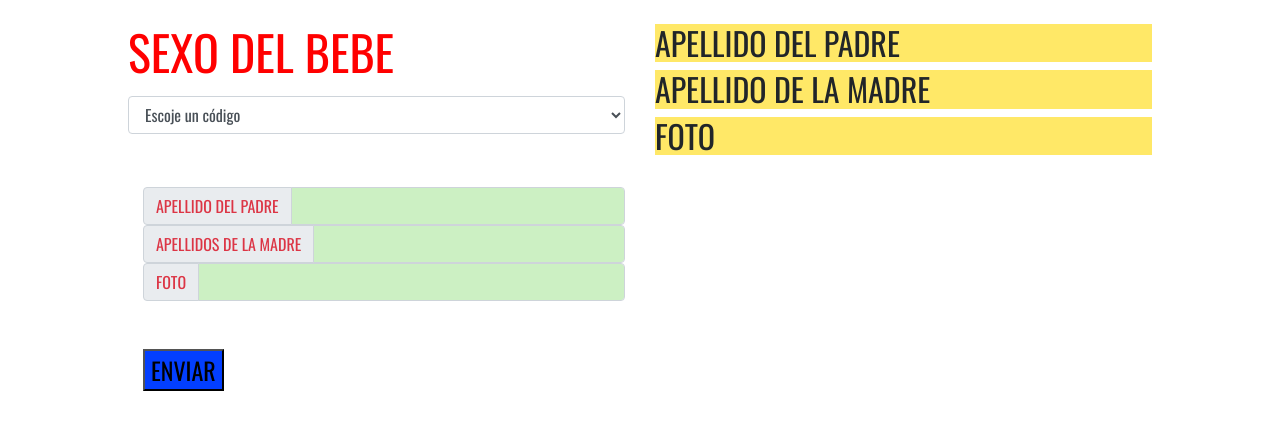
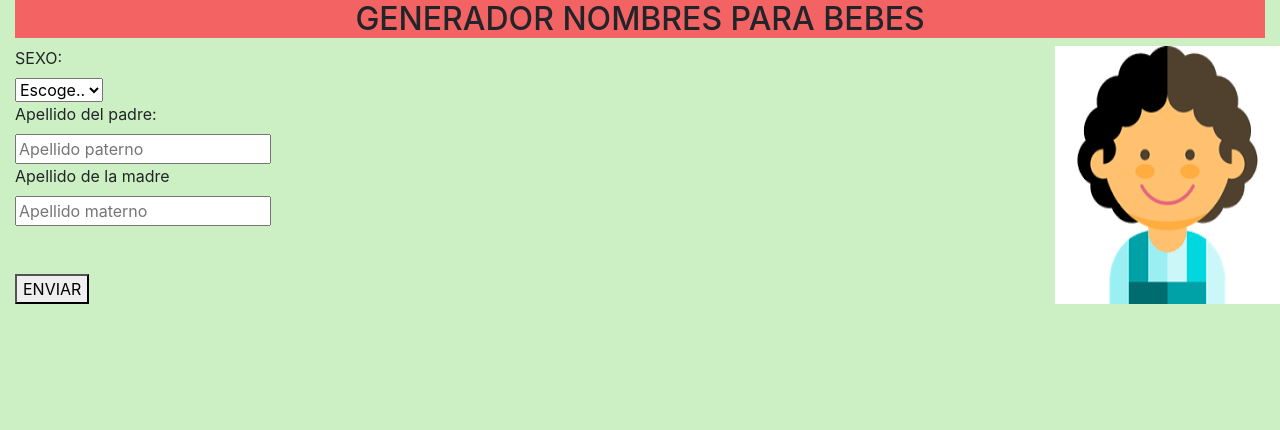
Before and after one commit to fede2021/NombresBebe, a website: page index.html in a window 1280 px wide. Drawn offline with nearby package versions, Linux system fonts and the light colour scheme.

Commit message:
Aquí ya funciona la foto de los bebés

```diff
--- a/estilos.css
+++ /dev/null
@@ -1,38 +0,0 @@
-body {
-  background-image: url();
-  background-size: cover;
-  margin: 8rem;
-  margin-top: 1rem;
-  font-family: 'Oswald', sans-serif;
-}
-
-.enviar {
-  background-color: #033fff;
-  font-size: 1.5rem;
-}
-
-h1 {
-  background-color: #f36363;
-  font-size: 3rem;
-  text-align: center;
-}
-
-h2 {
-  background-color: #ffe867;
-}
-
-label {
-  font-size: 3rem;
-  color: #ff0000;
-
-}
-
-#nombre1{
-  background-color: #ccf0c3;
-}
-#apellido1{
-  background-color: #ccf0c3;
-}
-#foto1{
-  background-color: #ccf0c3;
-}
--- a/index.html
+++ b/index.html
@@ -10,67 +10,42 @@
   <!-- Bootstrap CSS -->
   <link href="https://fonts.googleapis.com/css?family=Gloria+Hallelujah|Lobster|Oswald|Righteous" rel="stylesheet">
   <link rel="stylesheet" href="https://stackpath.bootstrapcdn.com/bootstrap/4.3.1/css/bootstrap.min.css" integrity="sha384-ggOyR0iXCbMQv3Xipma34MD+dH/1fQ784/j6cY/iJTQUOhcWr7x9JvoRxT2MZw1T" crossorigin="anonymous">
-  <link rel="stylesheet" href="estilos.css">
-  <title>Nombres de BEBE</title>
+  <link rel="stylesheet" href="css/estilos.css">
+  <title>GENERADOR NOMBRES PARA BEBES</title>
 </head>
 
 <body>
-  <div class="row">
-    <div class="col">
-      <!-- aquí va la lista desplegable  -->
-      <div class="form-group">
-        <label for="listaUsuarios">SEXO DEL BEBE</label>
-        <select class="listaUsuarios form-control">
-          <option checked>Escoje un código</option>
-          <option value="0">NIÑA</option>
-          <option value="1">NIÑO</option>
 
-
-        </select>
-      </div>
-    </div>
   <div class="col">
     <!-- aquí va el perfil con la foto  -->
     <div class="contenedor1">
 
-        <h1></h1>
-        <h2 class="nom">APELLIDO DEL PADRE</h2>
+      <h1>GENERADOR NOMBRES PARA BEBES</h1>
+      <div class="row">
+        <div class="col">
+          <!-- aquí va la lista desplegable  -->
+          <!--Formulario -->
+          <form class="Formulario" action="/" method="post">
 
 
-        <h2 class="ap">APELLIDO DE LA MADRE</h2>
+            <label for="">SEXO:</label><br>
+            <select class="sexo" name="sexo">
+              <option value="0">Escoge..</option>
+              <option value="1">Niño</option>
+              <option value="2">Niña</option>
+            </select>
+            <br>
 
-        <h2>FOTO</h2>
-        <img class="fo" src="fotos/img.png" alt="">
-
+            <label for="">Apellido del padre:</label><br>
+            <input type="text" name="apadre" value="" placeholder="Apellido paterno">
+            <br>
+            <label for="">Apellido de la madre</label><br>
+            <input type="text" name="amadre" value="" placeholder="Apellido materno">
+            <br><br><br>
+            <button type="submit" name="button">ENVIAR</button>
+          </form>
         </div>
-    </div>
-  </div>
-
-  <div class="contenedor col-6" id="">
-
-
-    <div class="">
-      <div class="input-group flex-nowrap">
-        <div class="input-group-prepend">
-          <span class="text-danger input-group-text">APELLIDO DEL PADRE</span>
-        </div>
-        <input id="nombre1" type="text" class="form-control" placeholder="" aria-label="Username" aria-describedby="addon-wrapping">
-      </div>
-      <div class="input-group flex-nowrap">
-        <div class="input-group-prepend">
-          <span class="text-danger input-group-text">APELLIDOS DE LA MADRE</span>
-        </div>
-        <input id="apellido1" type="text" class="form-control" placeholder="" aria-label="Username" aria-describedby="addon-wrapping">
-      </div>
-      <div class="input-group flex-nowrap">
-        <div class="input-group-prepend">
-          <span class="text-danger input-group-text">FOTO </span>
-        </div>
-        <input id="foto1" type="text" class="form-control" placeholder="" aria-label="Username" aria-describedby="addon-wrapping">
-      </div>
-    </div>
-<br> <br>
-    <button type="button" class="enviar">ENVIAR</button>
+        <img class="foto"src="imagenes/img.png" alt="Foto de perfil">
 
       </div>
 
@@ -79,10 +54,10 @@
 
       <!-- Optional JavaScript -->
       <!-- jQuery first, then Popper.js, then Bootstrap JS -->
-  <script src="https://code.jquery.com/jquery-3.3.1.slim.min.js" integrity="sha384-q8i/X+965DzO0rT7abK41JStQIAqVgRVzpbzo5smXKp4YfRvH+8abtTE1Pi6jizo" crossorigin="anonymous"></script>
+      <script src="https://ajax.googleapis.com/ajax/libs/jquery/3.3.1/jquery.min.js"></script>
       <script src="https://cdnjs.cloudflare.com/ajax/libs/popper.js/1.14.7/umd/popper.min.js" integrity="sha384-UO2eT0CpHqdSJQ6hJty5KVphtPhzWj9WO1clHTMGa3JDZwrnQq4sF86dIHNDz0W1" crossorigin="anonymous"></script>
       <script src="https://stackpath.bootstrapcdn.com/bootstrap/4.3.1/js/bootstrap.min.js" integrity="sha384-JjSmVgyd0p3pXB1rRibZUAYoIIy6OrQ6VrjIEaFf/nJGzIxFDsf4x0xIM+B07jRM" crossorigin="anonymous"></script>
-  <script src="javascript.js" charset="utf-8"></script>
+      <script src="js/javascript.js" charset="utf-8"></script>
 </body>
 
 </html>
--- /dev/null
+++ b/public/css/estilos.css
@@ -0,0 +1,11 @@
+body{
+background-color:  #ccf0c3;
+
+
+}
+h1 {
+  background-color: #f36363;
+  font-size: 2rem;
+  text-align: center;
+
+}
--- /dev/null
+++ b/public/js/javascript.js
@@ -0,0 +1,23 @@
+$(".sexo").on("change", function(){
+  var opcion=$(this).val();
+
+
+  switch(opcion){
+    case "0":{
+    $(".foto").attr("src","imagenes/img.png");
+    break;
+    }
+    case "1":{
+      $(".foto").attr("src","imagenes/fotobebe1.jpg");
+      break;
+    }
+    case "2":{
+      $(".foto").attr("src","imagenes/fotobebe2.jpg");
+      break;
+  }
+
+}
+
+
+
+});
```
Also changed, not shown: index.js (+23 -0 lines), javascript.js (deleted), public/imagenes/fotobebe1.jpg (added), public/imagenes/fotobebe2.jpg (added), public/imagenes/img.png (added). Lines whose indentation alone changed are shown as unchanged.
